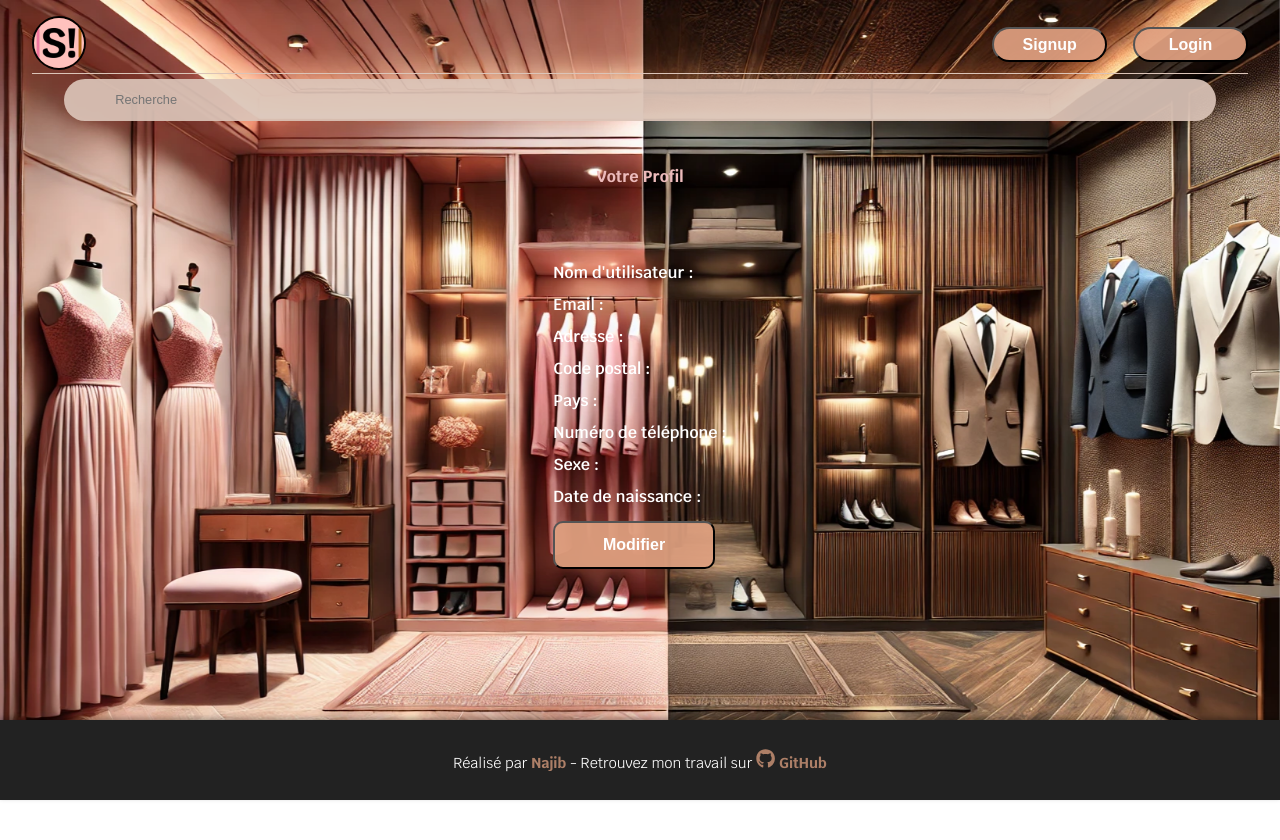
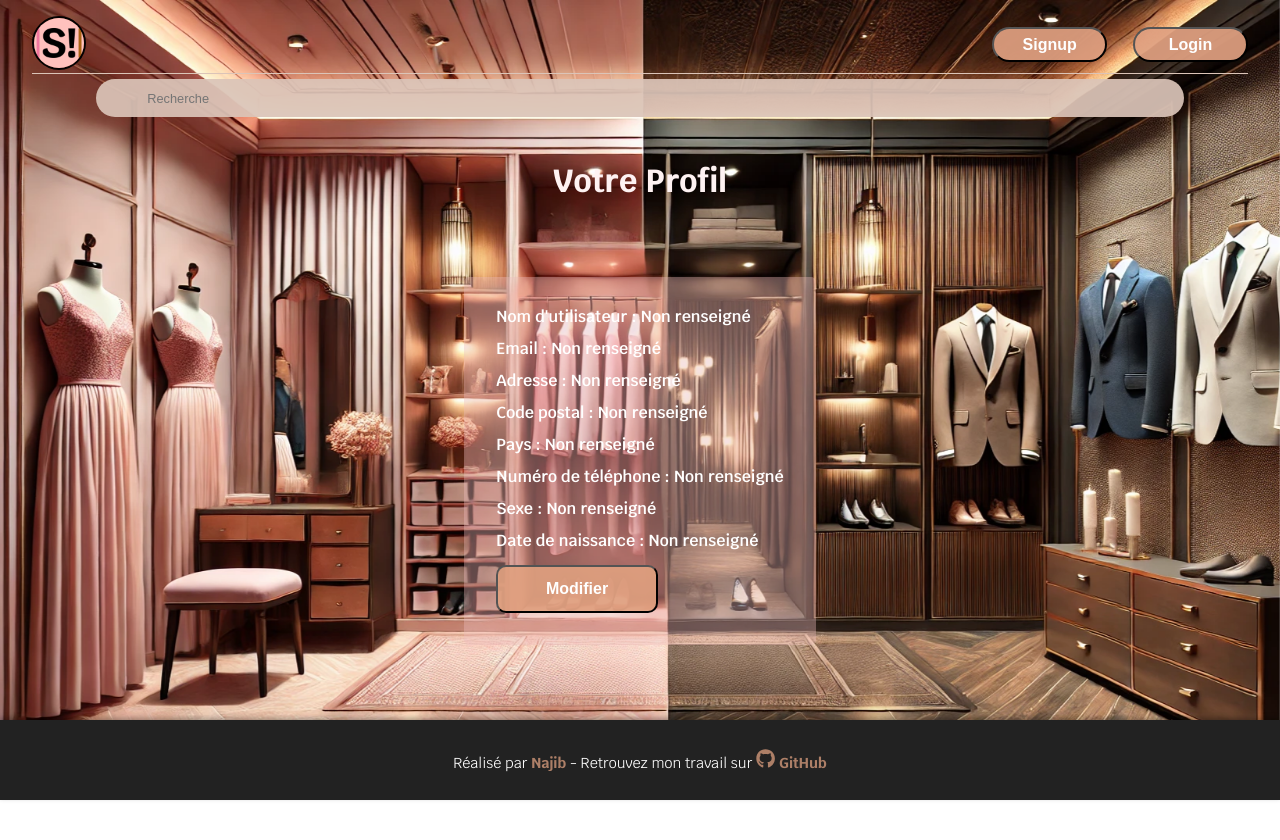
Before and after one commit to MohnajibG/Forentend-SOOK, a React (Vite) app: page /profilePage/1 in a window 1280 px wide. Shown: the top 840 px of the page. Before the commit the page ends 800 px from the top, so only its background shows below. Built offline with nearby package versions, Linux system fonts and the light colour scheme; a web font is replaced by a local one.

Commit message:
fix(profile)

```diff
--- a/src/App.css
+++ b/src/App.css
@@ -7,3 +7,9 @@ a {
   color: rgb(253, 253, 253); /* ou la couleur de votre choix */
   text-decoration: none;
 }
+
+@keyframes spin {
+  to {
+    transform: rotate(360deg);
+  }
+}
--- a/src/assets/components/Header.tsx
+++ b/src/assets/components/Header.tsx
@@ -8,9 +8,9 @@ import { BsFillBasket3Fill } from "react-icons/bs";
 import "../styles/header.css";
 import "../styles/burgerMenu.css";
 
-import { HeaderProps } from "../../types/types";
+import { UserContextType } from "../../types/types";
 
-const Header: React.FC<HeaderProps> = () => {
+const Header: React.FC<UserContextType> = () => {
   const navigate = useNavigate();
   const [address, setAddress] = useState("");
   const { token, userId, logout } = useUser();
--- a/src/assets/styles/header.css
+++ b/src/assets/styles/header.css
@@ -38,15 +38,16 @@ header img {
 .search {
   padding-left: 4vw;
   border: none;
-  height: 1rem;
+  height: 0.8rem;
   border-radius: 25px;
   background-color: #dbc4b8ec;
-  width: 85vw;
+  width: 80vw;
 }
 .search:hover {
   border-radius: 15px 15px 0 0;
-  background-color: #e6d2c8bf;
+  background-color: #eee5e0;
   transition: 1.1s;
+  width: 90vw;
 }
 
 .cnt-btn {
@@ -120,9 +121,6 @@ a {
     display: flex;
   }
 
-  .header input {
-    height: 1rem;
-  }
   .header img {
     width: 35px;
     height: 35px;
--- a/src/assets/styles/profilePage.css
+++ b/src/assets/styles/profilePage.css
@@ -24,12 +24,16 @@
 }
 .profile-page h1 {
   text-align: center;
-  color: #ecbbbb;
+  color: #fef2f2;
+  font-size: 2rem;
 }
 .profile-page div {
+  padding: 2rem;
   display: flex;
   flex-direction: column;
+  background-color: #ecbbbb63;
   gap: 1rem;
+  border-radius: 5px;
 }
 .profile-informations {
   font-weight: 600;
@@ -57,3 +61,17 @@
   font-size: 18px;
   margin-top: 50px;
 }
+
+.spinner img {
+  border: 2px solid rgba(0, 0, 0, 0.781);
+  border-radius: 50%;
+  width: 40px;
+  height: 40px;
+  animation: spin 1s linear infinite;
+}
+
+@keyframes spin {
+  to {
+    transform: rotate(360deg);
+  }
+}
--- a/src/assets/styles/profileUpdate.css
+++ b/src/assets/styles/profileUpdate.css
@@ -116,7 +116,7 @@
 
 .spinner {
   border: 4px solid rgba(0, 0, 0, 0.1);
-  border-left-color: #4caf50;
+  /* border-left-color: #4caf50; */
   border-radius: 50%;
   width: 50px;
   height: 50px;
--- a/src/pages/ProfilePage.tsx
+++ b/src/pages/ProfilePage.tsx
@@ -1,22 +1,23 @@
 import axios from "axios";
 import { useEffect, useState } from "react";
-
 import { useUser } from "../contexts/UserContext";
-
 import "../assets/styles/profilePage.css";
 
-import { ProfileDataProps } from "../types/types";
+import backgroundUpdateProfil from "../assets/img/hero.jpg";
+import logo from "../assets/img/LOGO1.png";
 
-import backgroundUpdateProfil from "../assets/img/hero.jpg";
+import { Account, UserProfile } from "../types/types";
 
 const ProfilePage: React.FC = () => {
   const { token, userId } = useUser();
 
-  const [profile, setProfile] = useState<ProfileDataProps | null>(null);
+  const [dataProfile, setDataProfile] = useState<Account | UserProfile | null>(
+    null
+  );
   const [loading, setLoading] = useState<boolean>(true);
   const [editMode, setEditMode] = useState<boolean>(false);
   const [updatedProfile, setUpdatedProfile] = useState<
-    Partial<ProfileDataProps>
+    Partial<Account | UserProfile>
   >({});
 
   useEffect(() => {
@@ -29,20 +30,17 @@ const ProfilePage: React.FC = () => {
           return;
         }
 
-        const response = await axios.get(
+        const response = await axios.get<Account>(
           `https://site--sook--dnxhn8mdblq5.code.run/user/profile/${userId}`,
           {
-            headers: {
-              Authorization: `Bearer ${token}`,
-            },
+            headers: { Authorization: `Bearer ${token}` },
           }
         );
 
-        setProfile(response.data);
-        console.log("data===>:", response.data);
-
-        // eslint-disable-next-line @typescript-eslint/no-unused-vars
+        setDataProfile(response.data);
       } catch (error) {
+        console.error("Erreur lors de la récupération du profil :", error);
+      } finally {
         setLoading(false);
       }
     };
@@ -50,24 +48,24 @@ const ProfilePage: React.FC = () => {
     fetchProfile();
   }, [token, userId]);
 
-  const handleInputChange = (e: React.ChangeEvent<HTMLInputElement>) => {
+  const handleInputChange = (
+    e: React.ChangeEvent<HTMLInputElement | HTMLSelectElement>
+  ) => {
     const { name, value } = e.target;
     setUpdatedProfile((prev) => ({ ...prev, [name]: value }));
   };
 
   const handleSave = async () => {
     try {
-      const response = await axios.put(
+      const response = await axios.put<Account | UserProfile | UserContextType>(
         `https://site--sook--dnxhn8mdblq5.code.run/user/profilePage/${userId}`,
         updatedProfile,
         {
-          headers: {
-            Authorization: `Bearer ${token}`,
-          },
+          headers: { Authorization: `Bearer ${token}` },
         }
       );
 
-      setProfile(response.data);
+      setDataProfile(response.data);
       setEditMode(false);
       setUpdatedProfile({});
     } catch (error) {
@@ -75,63 +73,74 @@ const ProfilePage: React.FC = () => {
     }
   };
 
-  return loading ? (
+  if (loading) {
+    return (
+      <div className="profile-page">
+        <img src={backgroundUpdateProfil} alt="Background Update Profil" />
+        <div className="spinner">
+          <img src={logo} alt="Logo de Sook" />
+        </div>
+      </div>
+    );
+  }
+
+  return (
     <div className="profile-page">
-      <img src={backgroundUpdateProfil} alt="background UpdateProfil" />
-
-      <div className="spinner">Chargement...</div>
-    </div>
-  ) : (
-    <div className="profile-page">
-      <img src={backgroundUpdateProfil} alt="background UpdateProfil" />
+      <img src={backgroundUpdateProfil} alt="Background Update Profil" />
       <h1>Votre Profil</h1>
       {editMode ? (
         <div>
           <input
             name="username"
-            value={updatedProfile.username || profile?.username || ""}
+            value={updatedProfile.username || dataProfile?.username || ""}
             onChange={handleInputChange}
             placeholder="Nom d'utilisateur"
           />
           <input
             name="email"
-            value={updatedProfile.email || profile?.email || ""}
+            value={updatedProfile.email || dataProfile?.email || ""}
             onChange={handleInputChange}
             placeholder="Email"
           />
           <input
             name="address"
-            value={updatedProfile.address || profile?.address || ""}
+            value={updatedProfile.address || dataProfile?.address || ""}
             onChange={handleInputChange}
             placeholder="Adresse"
           />
           <input
             name="postalCode"
-            value={updatedProfile.postalCode || profile?.postalCode || ""}
+            value={updatedProfile.postalCode || dataProfile?.postalCode || ""}
             onChange={handleInputChange}
             placeholder="Code postal"
           />
           <input
             name="country"
-            value={updatedProfile.country || profile?.country || ""}
+            value={updatedProfile.country || dataProfile?.country || ""}
             onChange={handleInputChange}
             placeholder="Pays"
           />
           <input
             name="phoneNumber"
-            value={updatedProfile.phoneNumber || profile?.phoneNumber || ""}
+            value={updatedProfile.phoneNumber || dataProfile?.phoneNumber || ""}
             onChange={handleInputChange}
             placeholder="Numéro de téléphone"
           />
-          <input
+          <select
             name="sexe"
-            value={updatedProfile.sexe || profile?.sexe || ""}
+            value={updatedProfile.sexe || dataProfile?.sexe || ""}
             onChange={handleInputChange}
-            placeholder="Sexe"
-          />
+          >
+            <option value="" disabled>
+              Sélectionnez votre sexe
+            </option>
+            <option value="homme">Homme</option>
+            <option value="femme">Femme</option>
+            <option value="autre">Autre</option>
+          </select>
           <input
             name="dateOfBorn"
-            value={updatedProfile.dateOfBorn || profile?.dateOfBorn || ""}
+            value={updatedProfile.dateOfBorn || dataProfile?.dateOfBorn || ""}
             onChange={handleInputChange}
             placeholder="Date de naissance"
           />
@@ -139,14 +148,18 @@ const ProfilePage: React.FC = () => {
         </div>
       ) : (
         <div className="profile-informations">
-          <p>Nom d'utilisateur : {profile?.username}</p>
-          <p>Email : {profile?.email}</p>
-          <p>Adresse : {profile?.address}</p>
-          <p>Code postal : {profile?.postalCode}</p>
-          <p>Pays : {profile?.country}</p>
-          <p>Numéro de téléphone : {profile?.phoneNumber}</p>
-          <p>Sexe : {profile?.sexe}</p>
-          <p>Date de naissance : {profile?.dateOfBorn}</p>
+          <p>Nom d'utilisateur : {dataProfile?.username || "Non renseigné"}</p>
+          <p>Email : {dataProfile?.email || "Non renseigné"}</p>
+          <p>Adresse : {dataProfile?.address || "Non renseigné"}</p>
+          <p>Code postal : {dataProfile?.postalCode || "Non renseigné"}</p>
+          <p>Pays : {dataProfile?.country || "Non renseigné"}</p>
+          <p>
+            Numéro de téléphone : {dataProfile?.phoneNumber || "Non renseigné"}
+          </p>
+          <p>Sexe : {dataProfile?.sexe || "Non renseigné"}</p>
+          <p>
+            Date de naissance : {dataProfile?.dateOfBorn || "Non renseigné"}
+          </p>
           <button onClick={() => setEditMode(true)}>Modifier</button>
         </div>
       )}
--- a/src/pages/ProfileUpdate.tsx
+++ b/src/pages/ProfileUpdate.tsx
@@ -19,12 +19,13 @@ const ProfileUpdate: React.FC = () => {
   const [phoneNumber, setPhoneNumber] = useState<string>("");
   const [sexe, setSexe] = useState<"Homme" | "Femme" | "Autre" | "-">("Autre");
   const [avatar, setAvatar] = useState<File | null>(null);
-  const [dateOfBorn, setDateOfBorn] = useState<string>("");
+  const [dateOfBorn, setDateOfBorn] = useState<string>("../../....");
   const [loading, setLoading] = useState<boolean>(false);
 
   useEffect(() => {
     const fetchProfileData = async () => {
       setLoading(true);
+      console.log("userId===", userId);
 
       try {
         const response = await axios.get(
@@ -143,7 +144,7 @@ const ProfileUpdate: React.FC = () => {
           <label htmlFor="sexe">Sexe</label>
           <select
             id="sexe"
-            value="-"
+            value={sexe}
             onChange={(e) =>
               setSexe(e.target.value as "Autre" | "Femme" | "Homme")
             }
```
Also changed, not shown: src/types/types.tsx (+20 -20 lines).
